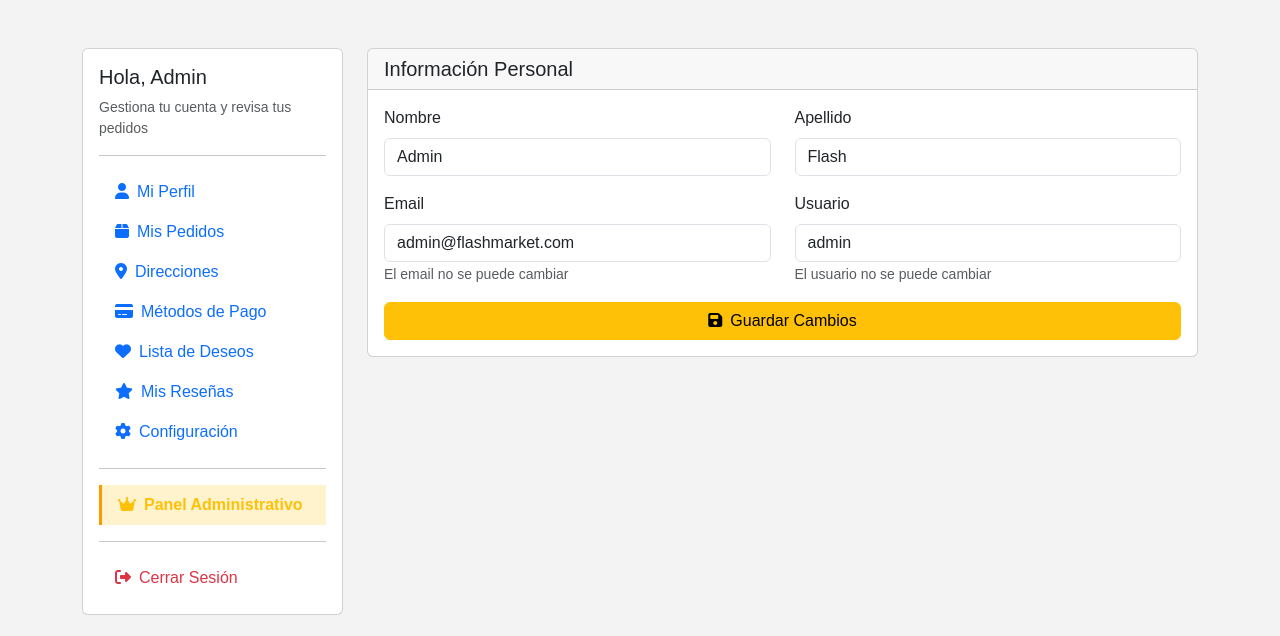
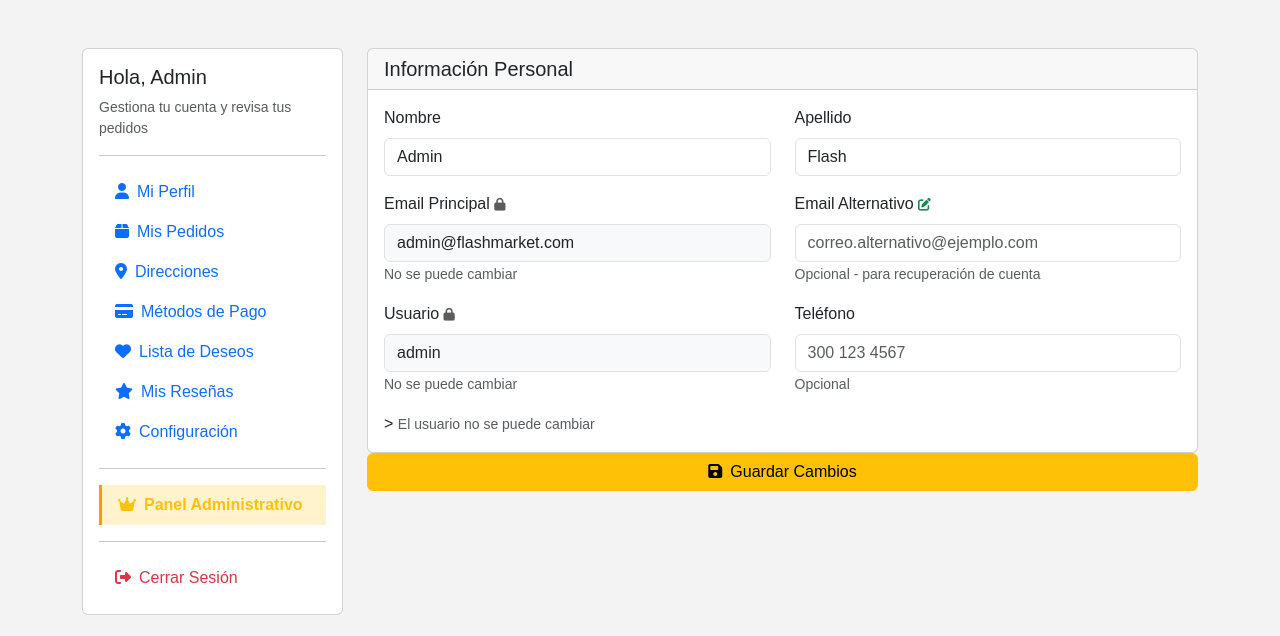
Before and after one commit to Ivanandres05/flash-marketplace, a Django app: page /cuenta/profile/ in a window 1280 px wide. Shown: the part 205-841 px from the top of the page. Run offline with Django 4.2, Linux system fonts and the light colour scheme; a user stored in the database is signed in; data comes from the database, SQL or seed files in the repository.

Commit message:
Agregar correo alternativo y teléfono editables en perfil

```diff
--- a/apps/accounts/models.py
+++ b/apps/accounts/models.py
@@ -14,6 +14,7 @@ class Profile(models.Model):
     user = models.OneToOneField(User, on_delete=models.CASCADE)
     address = models.CharField(max_length=255, blank=True)
     phone_number = models.CharField(max_length=15, blank=True)
+    alternate_email = models.EmailField(blank=True, null=True, verbose_name="Correo alternativo")
 
     # Preferencias de notificaciones
     email_notifications = models.BooleanField(default=True, verbose_name="Recibir notificaciones por email")
--- a/apps/accounts/views.py
+++ b/apps/accounts/views.py
@@ -155,8 +155,12 @@ def profile_view(request):
         # Actualizar información personal
         request.user.first_name = request.POST.get('first_name', '')
         request.user.last_name = request.POST.get('last_name', '')
-        request.user.email = request.POST.get('email', '')
         request.user.save()
+
+        # Actualizar correo alternativo en el perfil
+        profile.alternate_email = request.POST.get('alternate_email', '')
+        profile.phone_number = request.POST.get('phone_number', '')
+        profile.save()
 
         messages.success(request, 'Información actualizada correctamente')
         return redirect('accounts:profile')
@@ -171,6 +175,7 @@ def profile_view(request):
 
     context = {
         'orders': orders,
+        'profile': profile,
     }
 
     return render(request, 'accounts/profile.html', context)
--- a/templates/accounts/profile.html
+++ b/templates/accounts/profile.html
@@ -79,13 +79,39 @@
                                 <input type="text" class="form-control" name="last_name" value="{{ user.last_name }}" placeholder="Tu apellido">
                             </div>
                             <div class="col-md-6 mb-3">
-                                <label class="form-label">Email</label>
-                                <input type="email" class="form-control" name="email" value="{{ user.email }}" readonly>
-                                <small class="text-muted">El email no se puede cambiar</small>
+                                <label class="form-label">
+                                    Email Principal
+                                    <i class="fas fa-lock text-muted" style="font-size: 0.8em;"></i>
+                                </label>
+                                <input type="email" class="form-control" value="{{ user.email }}" readonly style="background-color: #f8f9fa;">
+                                <small class="text-muted">No se puede cambiar</small>
                             </div>
                             <div class="col-md-6 mb-3">
-                                <label class="form-label">Usuario</label>
-                                <input type="text" class="form-control" value="{{ user.username }}" readonly>
+                                <label class="form-label">
+                                    Email Alternativo
+                                    <i class="fas fa-edit text-success" style="font-size: 0.8em;"></i>
+                                </label>
+                                <input type="email" class="form-control" name="alternate_email"
+                                       value="{{ profile.alternate_email|default:'' }}"
+                                       placeholder="correo.alternativo@ejemplo.com">
+                                <small class="text-muted">Opcional - para recuperación de cuenta</small>
+                            </div>
+                            <div class="col-md-6 mb-3">
+                                <label class="form-label">
+                                    Usuario
+                                    <i class="fas fa-lock text-muted" style="font-size: 0.8em;"></i>
+                                </label>
+                                <input type="text" class="form-control" value="{{ user.username }}" readonly style="background-color: #f8f9fa;">
+                                <small class="text-muted">No se puede cambiar</small>
+                            </div>
+                            <div class="col-md-6 mb-3">
+                                <label class="form-label">Teléfono</label>
+                                <input type="tel" class="form-control" name="phone_number"
+                                       value="{{ profile.phone_number|default:'' }}"
+                                       placeholder="300 123 4567">
+                                <small class="text-muted">Opcional</small>
+                            </div>
+                        </div>>
                                 <small class="text-muted">El usuario no se puede cambiar</small>
                             </div>
                         </div>
```
Also changed, not shown: apps/accounts/migrations/0007_profile_alternate_email.py (added).
